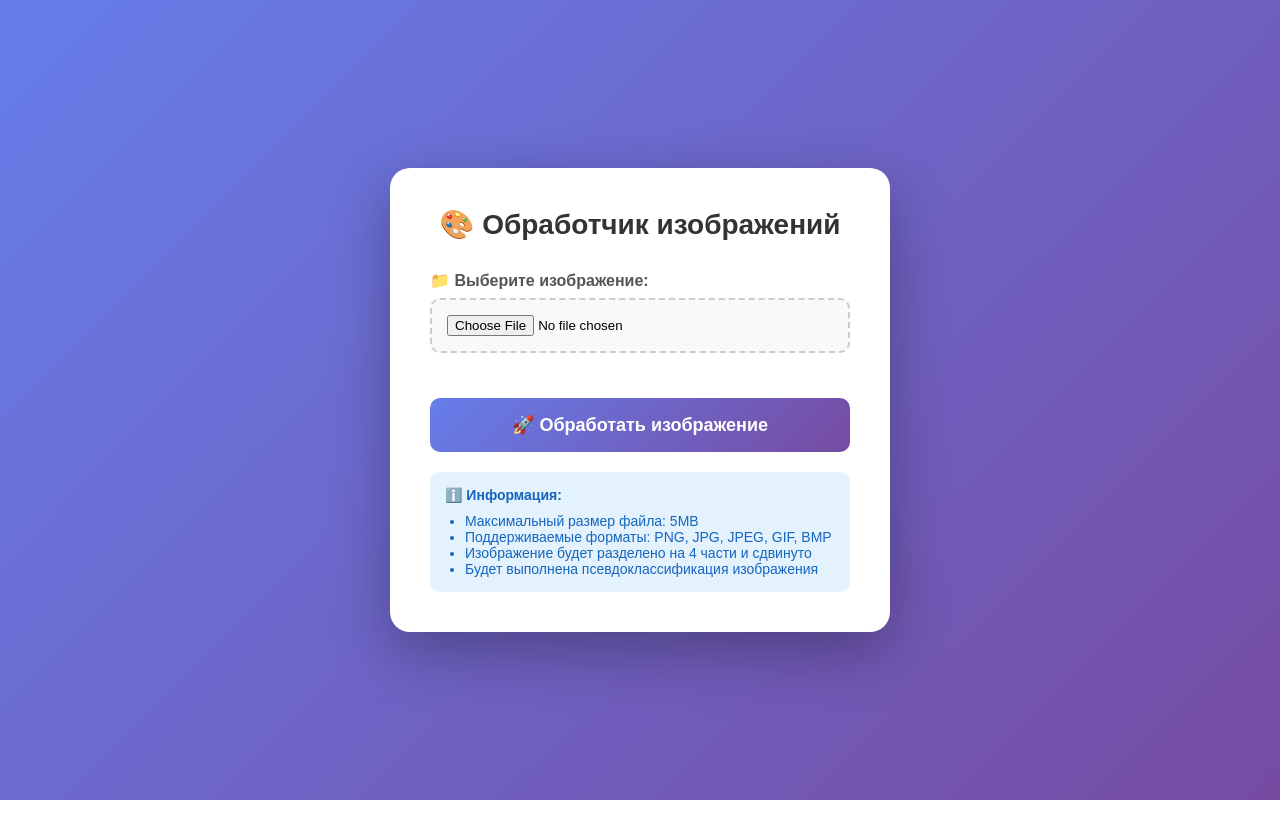
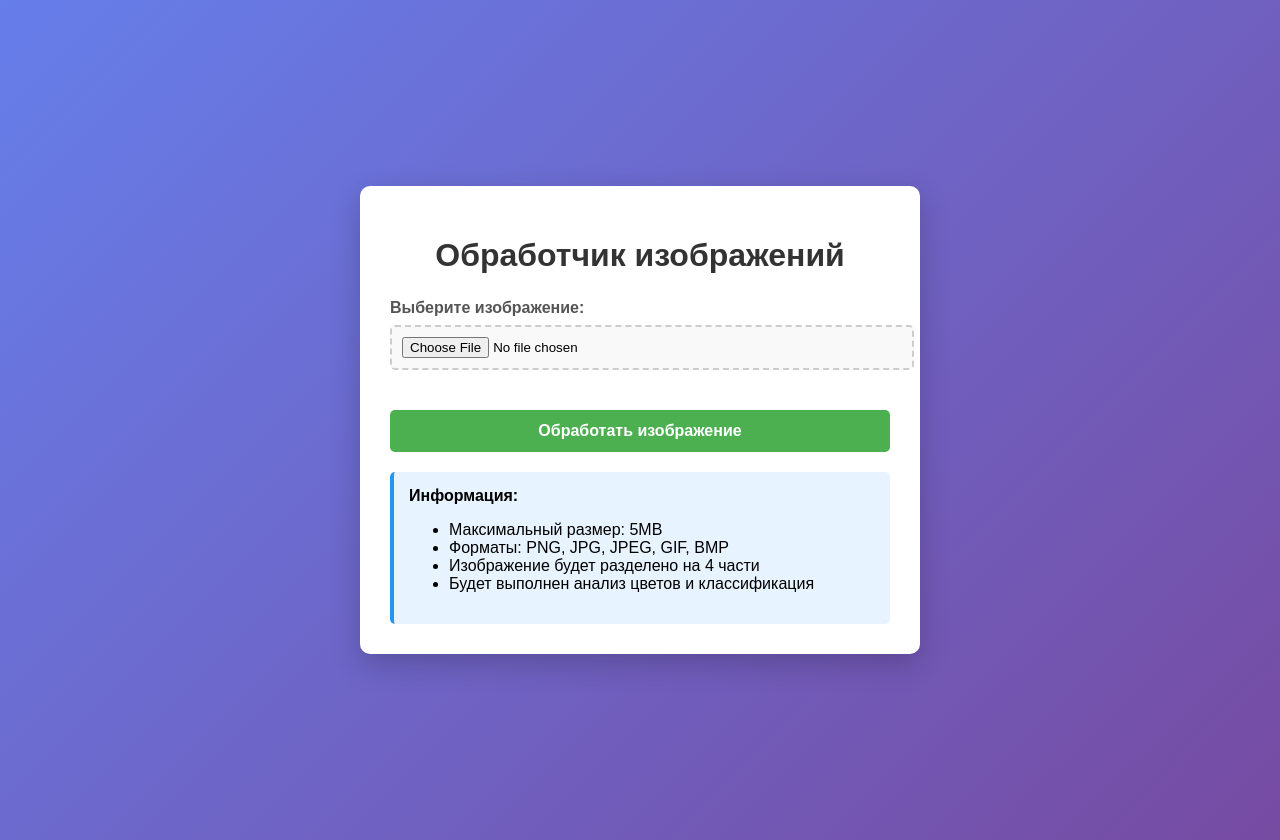
Before and after one commit to lehaaloha/newlab3, a Flask app: page / in a window 1280 px wide. Before the commit the page ends 800 px from the top, so only its background shows below. Run offline with Flask 3, Linux system fonts and the light colour scheme; some libraries are stand-ins or nearby versions.

Commit message:
Update index.html

```diff
--- a/lab3/templates/index.html
+++ b/lab3/templates/index.html
@@ -5,109 +5,105 @@
     <meta name="viewport" content="width=device-width, initial-scale=1.0">
     <title>Обработчик изображений</title>
     <style>
-        * { margin: 0; padding: 0; box-sizing: border-box; }
         body {
             font-family: Arial, sans-serif;
+            margin: 0;
+            padding: 20px;
             background: linear-gradient(135deg, #667eea 0%, #764ba2 100%);
             min-height: 100vh;
             display: flex;
             justify-content: center;
             align-items: center;
-            padding: 20px;
         }
         .container {
             background: white;
-            padding: 40px;
-            border-radius: 20px;
-            box-shadow: 0 20px 60px rgba(0,0,0,0.3);
+            padding: 30px;
+            border-radius: 10px;
+            box-shadow: 0 10px 30px rgba(0,0,0,0.2);
             max-width: 500px;
             width: 100%;
         }
         h1 {
+            text-align: center;
             color: #333;
-            text-align: center;
-            margin-bottom: 30px;
-            font-size: 28px;
+            margin-bottom: 25px;
         }
-        .form-group { margin-bottom: 25px; }
+        .form-group {
+            margin-bottom: 20px;
+        }
         label {
             display: block;
             margin-bottom: 8px;
+            font-weight: bold;
             color: #555;
-            font-weight: bold;
         }
         input[type="file"] {
             width: 100%;
-            padding: 15px;
+            padding: 10px;
             border: 2px dashed #ccc;
-            border-radius: 10px;
-            background: #f8f9fa;
-            cursor: pointer;
-            transition: border-color 0.3s;
-        }
-        input[type="file"]:hover {
-            border-color: #667eea;
+            border-radius: 5px;
+            background: #f9f9f9;
         }
         .g-recaptcha {
             margin: 20px 0;
             display: flex;
             justify-content: center;
         }
-        .btn {
-            background: linear-gradient(135deg, #667eea 0%, #764ba2 100%);
+        button {
+            width: 100%;
+            padding: 12px;
+            background: #4CAF50;
             color: white;
             border: none;
-            padding: 16px 32px;
-            border-radius: 10px;
-            font-size: 18px;
+            border-radius: 5px;
+            font-size: 16px;
             font-weight: bold;
             cursor: pointer;
-            width: 100%;
-            transition: transform 0.2s, box-shadow 0.2s;
         }
-        .btn:hover {
-            transform: translateY(-2px);
-            box-shadow: 0 10px 20px rgba(102, 126, 234, 0.4);
-        }
-        .btn:active {
-            transform: translateY(0);
+        button:hover {
+            background: #45a049;
         }
         .info {
-            background: #e3f2fd;
+            margin-top: 20px;
             padding: 15px;
-            border-radius: 10px;
-            margin-top: 20px;
-            font-size: 14px;
-            color: #1565c0;
+            background: #e7f3fe;
+            border-radius: 5px;
+            border-left: 4px solid #2196F3;
         }
-        .flash-message {
-            padding: 15px;
-            border-radius: 10px;
-            margin-bottom: 20px;
+        .alert {
+            padding: 10px;
+            margin-bottom: 15px;
+            border-radius: 5px;
             text-align: center;
-            font-weight: bold;
         }
-        .error { background: #ffebee; color: #c62828; }
-        .success { background: #e8f5e9; color: #2e7d32; }
+        .error {
+            background: #ffebee;
+            color: #c62828;
+            border: 1px solid #ef9a9a;
+        }
+        .success {
+            background: #e8f5e9;
+            color: #2e7d32;
+            border: 1px solid #a5d6a7;
+        }
     </style>
-    <!-- Google reCAPTCHA -->
     <script src="https://www.google.com/recaptcha/api.js" async defer></script>
 </head>
 <body>
     <div class="container">
-        <h1>🎨 Обработчик изображений</h1>
+        <h1>Обработчик изображений</h1>
 
         {% with messages = get_flashed_messages(with_categories=true) %}
             {% if messages %}
                 {% for category, message in messages %}
-                    <div class="flash-message {{ category }}">{{ message }}</div>
+                    <div class="alert {{ category }}">{{ message }}</div>
                 {% endfor %}
             {% endif %}
         {% endwith %}
 
         <form action="/upload" method="POST" enctype="multipart/form-data">
             <div class="form-group">
-                <label for="file">📁 Выберите изображение:</label>
+                <label for="file">Выберите изображение:</label>
                 <input type="file" name="file" id="file" accept=".png,.jpg,.jpeg,.gif,.bmp" required>
             </div>
 
@@ -115,16 +111,16 @@
             <div class="g-recaptcha" data-sitekey="{{ site_key }}"></div>
             {% endif %}
 
-            <button type="submit" class="btn">🚀 Обработать изображение</button>
+            <button type="submit">Обработать изображение</button>
         </form>
 
         <div class="info">
-            <strong>ℹ️ Информация:</strong>
-            <ul style="margin-top: 10px; padding-left: 20px;">
-                <li>Максимальный размер файла: {{ max_size_mb }}MB</li>
-                <li>Поддерживаемые форматы: PNG, JPG, JPEG, GIF, BMP</li>
-                <li>Изображение будет разделено на 4 части и сдвинуто</li>
-                <li>Будет выполнена псевдоклассификация изображения</li>
+            <strong>Информация:</strong>
+            <ul>
+                <li>Максимальный размер: {{ max_size_mb }}MB</li>
+                <li>Форматы: PNG, JPG, JPEG, GIF, BMP</li>
+                <li>Изображение будет разделено на 4 части</li>
+                <li>Будет выполнен анализ цветов и классификация</li>
             </ul>
         </div>
     </div>
```
